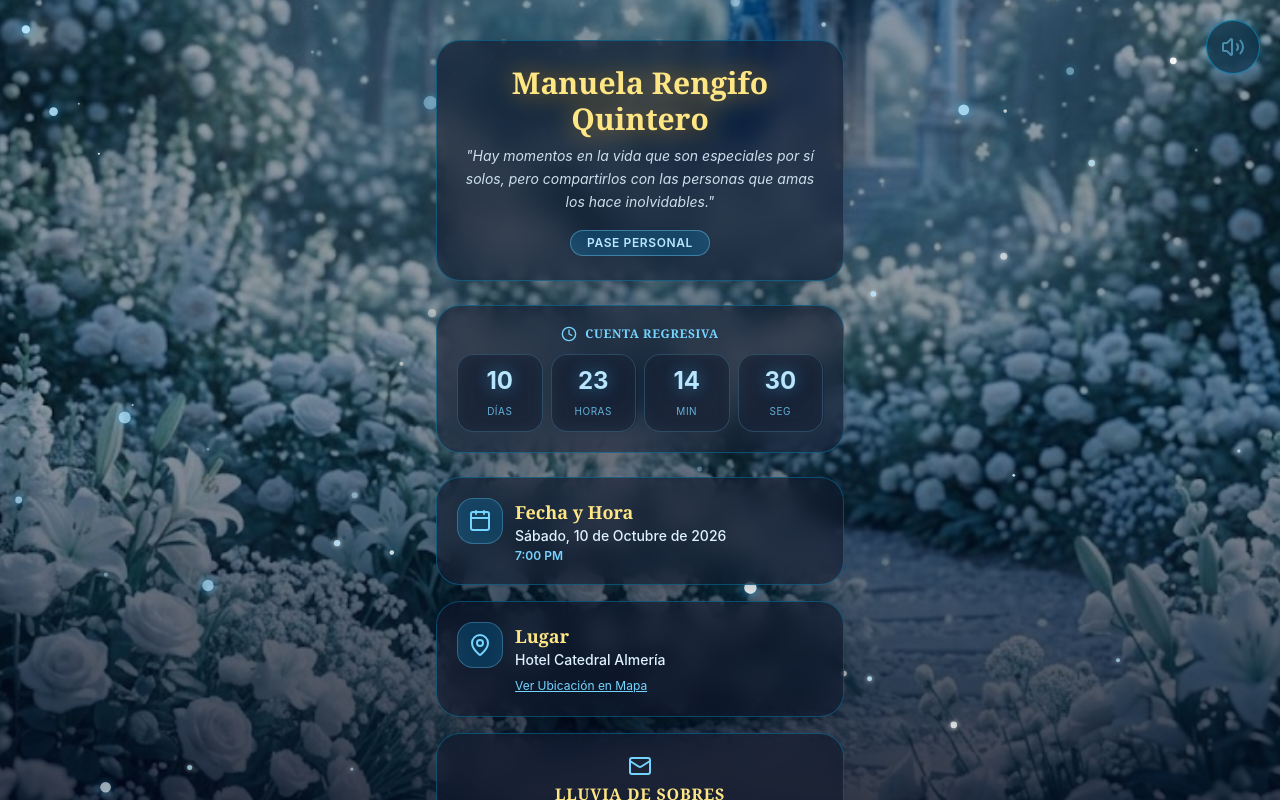
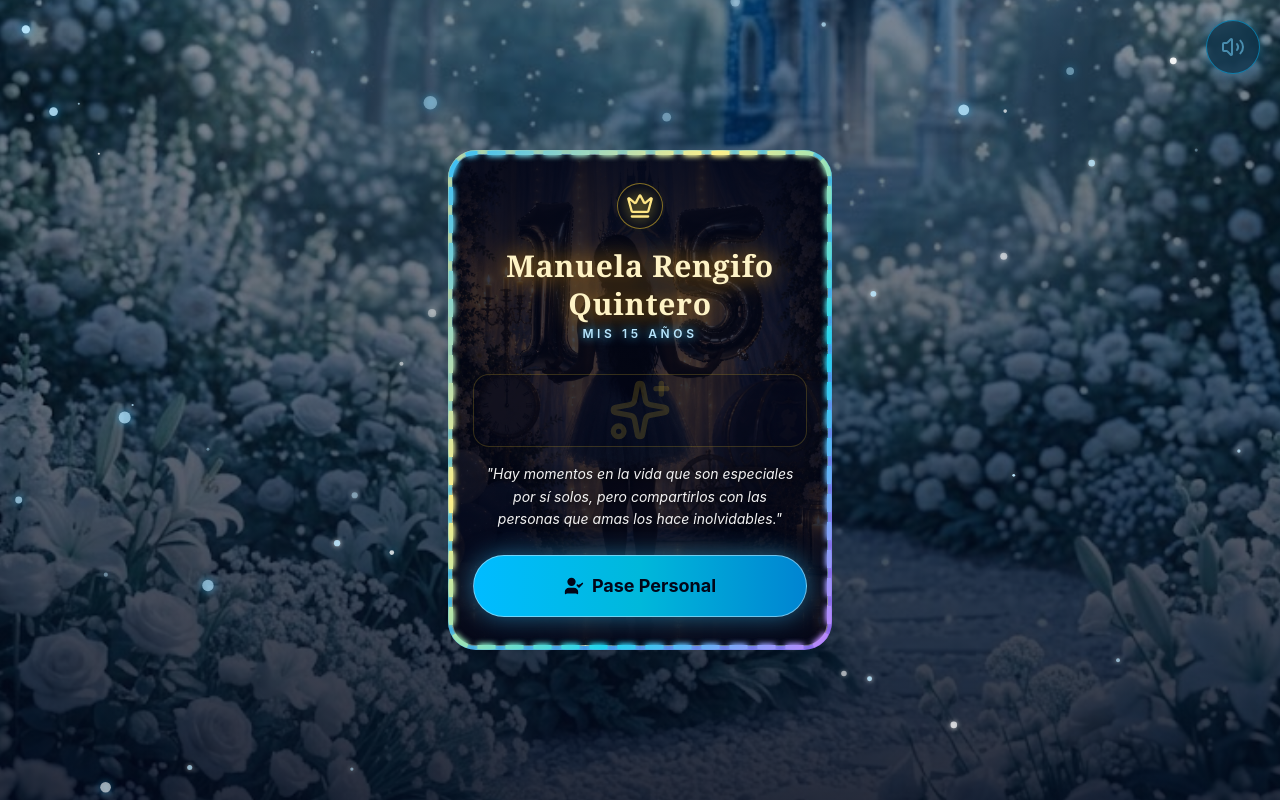
Before and after one commit to Cabexazp/cenicienta, a React (Vite) app: page / in a window 1280 px wide. Both pictures are taken after a click on the button "Abrir Invitación Real". Shown: the top 800 px of the page. Built offline with nearby package versions, Linux system fonts and the light colour scheme.

Commit message:
Guia tamaño y fondos

```diff
--- a/src/App.jsx
+++ b/src/App.jsx
@@ -1,19 +1,93 @@
 import React, { useState, useEffect, useRef } from 'react';
 import { Sparkles, Crown, Calendar, Clock, MapPin, Volume2, VolumeX, Mail, MessageCircle, UserCheck } from 'lucide-react';
+
+// === COMPONENTE ELECTRIC BORDER POTENCIADO CON IMAGEN DE FONDO INTERNA ===
+function ElectricBorder({ children, className = "", backgroundImage = "" }) {
+  return (
+    <div className={`relative group p-[4px] rounded-[28px] overflow-hidden ${className}`}>
+      {/* 1. Resplandor exterior multidireccional */}
+      <div className="absolute inset-[-50%] bg-[conic-gradient(from_0deg,#38bdf8,#fef08a,#38bdf8,#a855f7,#38bdf8)] animate-spin-fast opacity-90 blur-xl z-0" />
+
+      {/* 2. Filtro Eléctrico SVG Animado (Siempre encima del resplandor de fondo) */}
+      <svg className="absolute inset-0 w-full h-full pointer-events-none rounded-[28px] z-30 overflow-visible">
+        <filter id="electric-glow" x="-20%" y="-20%" width="140%" height="140%">
+          <feGaussianBlur stdDeviation="3" result="blur" />
+          <feComponentTransfer in="blur" result="glow">
+            <feFuncA type="linear" slope="2" />
+          </feComponentTransfer>
+          <feMerge>
+            <feMergeNode in="glow" />
+            <feMergeNode in="SourceGraphic" />
+          </feMerge>
+        </filter>
+
+        <rect
+          x="3"
+          y="3"
+          width="calc(100% - 6px)"
+          height="calc(100% - 6px)"
+          rx="24"
+          fill="none"
+          stroke="url(#electric-gradient)"
+          strokeWidth="4"
+          strokeDasharray="18 10"
+          filter="url(#electric-glow)"
+          className="animate-electric-dash"
+        />
+        <defs>
+          <linearGradient id="electric-gradient" x1="0%" y1="0%" x2="100%" y2="100%">
+            <stop offset="0%" stopColor="#38bdf8" />
+            <stop offset="35%" stopColor="#fef08a" />
+            <stop offset="70%" stopColor="#22d3ee" />
+            <stop offset="100%" stopColor="#c084fc" />
+          </linearGradient>
+        </defs>
+      </svg>
+
+      {/* 3. Contenedor Interior Traslúcido con la IMAGEN DE FONDO y Cristal Acrílico */}
+      <div
+        className="relative h-full w-full bg-slate-950/85 rounded-[24px] shadow-[0_0_50px_rgba(56,189,248,0.4)] z-10 border border-sky-300/30 bg-cover bg-center overflow-hidden flex flex-col"
+        style={{ backgroundImage: backgroundImage ? `url(${backgroundImage})` : 'none' }}
+      >
+        {/* Capa de superposición para mejorar legibilidad del texto */}
+        <div className="absolute inset-0 bg-gradient-to-b from-slate-950/90 via-slate-950/70 to-slate-950/95 z-0" />
+
+        {/* Contenido adaptable al alto */}
+        <div className="relative z-10 flex-1 flex flex-col justify-between p-5 text-center">
+            {children}
+        </div>
+      </div>
+
+      <style>{`
+        @keyframes electricDash {
+          0% { stroke-dashoffset: 0; }
+          100% { stroke-dashoffset: 280; }
+        }
+        .animate-electric-dash {
+          animation: electricDash 1.8s linear infinite;
+        }
+        @keyframes spinFast {
+          0% { transform: rotate(0deg); }
+          100% { transform: rotate(360deg); }
+        }
+        .animate-spin-fast {
+          animation: spinFast 4.5s linear infinite;
+        }
+      `}</style>
+    </div>
+  );
+}
 
 // === COMPONENTE DE TEXTO NEÓN DORADO EN ACRÍLICO ===
 function NeonGoldName({ text }) {
   return (
-    <div className="relative inline-block p-3 sm:p-5 my-1 select-none w-full">
-      {/* Base de acrílico transparente con borde brillante */}
+    <div className="relative inline-block p-3 sm:p-5 my-1 select-none w-full z-10">
       <div
         className="absolute inset-0 rounded-3xl bg-amber-200/10 backdrop-blur-[2px] border border-amber-300/30"
         style={{
           boxShadow: '0 0 15px rgba(255, 215, 0, 0.2), inset 0 0 15px rgba(255, 255, 255, 0.2)'
         }}
       />
-
-      {/* Texto de Neón Dorado con resplandor */}
       <h1
         className="relative text-2xl sm:text-4xl md:text-5xl font-normal tracking-wide text-amber-100 break-words leading-tight"
         style={{
@@ -36,12 +110,10 @@ function NeonGoldName({ text }) {
 // === COMPONENTE MASKED HEADING ===
 function MaskedHeading({ text }) {
   return (
-    <div className="relative overflow-hidden inline-block py-1 my-1">
+    <div className="relative overflow-hidden inline-block py-1 my-1 z-10">
       <p
         className="text-base sm:text-lg font-medium tracking-[0.35em] uppercase text-transparent bg-clip-text bg-gradient-to-r from-amber-200 via-yellow-300 to-amber-200 animate-masked-reveal"
-        style={{
-          filter: 'drop-shadow(0 2px 8px rgba(245, 158, 11, 0.6))'
-        }}
+        style={{ filter: 'drop-shadow(0 2px 8px rgba(245, 158, 11, 0.6))' }}
       >
         {text}
       </p>
@@ -63,12 +135,8 @@ function MaskedHeading({ text }) {
           animation: maskedReveal 1.4s cubic-bezier(0.16, 1, 0.3, 1) forwards;
         }
         @keyframes breathing {
-          0%, 100% {
-            transform: scale(1) translateY(0px);
-          }
-          50% {
-            transform: scale(1.04) translateY(-8px);
-          }
+          0%, 100% { transform: scale(1) translateY(0px); }
+          50% { transform: scale(1.04) translateY(-8px); }
         }
         .animate-breath {
           animation: breathing 4.2s ease-in-out infinite;
@@ -79,13 +147,10 @@ function MaskedHeading({ text }) {
 }
 
 export default function App() {
-  const [isOpen, setIsOpen] = useState(false);
+  const [step, setStep] = useState('cover'); // 'cover' -> 'card' -> 'details'
   const [isPlaying, setIsPlaying] = useState(false);
-
-  // Referencia para la etiqueta de audio MP3
   const audioRef = useRef(null);
 
-  // Fecha del evento: 10 de Octubre de 2026
   const eventDate = new Date('2026-10-10T19:00:00');
   const [timeLeft, setTimeLeft] = useState(calculateTimeLeft());
 
@@ -105,7 +170,6 @@ export default function App() {
     return () => clearInterval(timer);
   }, []);
 
-  // Carga automática de la fuente tipográfica
   useEffect(() => {
     const link = document.createElement('link');
     link.href = 'https://fonts.googleapis.com/css2?family=Great+Vibes&display=swap';
@@ -113,7 +177,7 @@ export default function App() {
     document.head.appendChild(link);
   }, []);
 
-  // Canvas de Partículas Mágicas
+  // Partículas Mágicas
   const canvasRef = useRef(null);
   useEffect(() => {
     const canvas = canvasRef.current;
@@ -143,7 +207,6 @@ export default function App() {
 
     const render = () => {
       ctx.clearRect(0, 0, width, height);
-
       particles.forEach((p) => {
         p.y -= p.speedY;
         p.x += p.speedX;
@@ -178,120 +241,154 @@ export default function App() {
     };
   }, []);
 
-  // Función para pausar / encender la música
   const toggleMusic = () => {
     if (audioRef.current) {
       if (isPlaying) {
         audioRef.current.pause();
         setIsPlaying(false);
       } else {
-        audioRef.current.play().then(() => {
-          setIsPlaying(true);
-        }).catch((err) => console.log("Error de audio:", err));
+        audioRef.current.play().then(() => setIsPlaying(true)).catch(() => {});
       }
     }
   };
 
-  const handleOpenInvitation = () => {
-    setIsOpen(true);
+  const handleOpenCard = () => {
+    setStep('card');
     if (audioRef.current && !isPlaying) {
-      audioRef.current.play().then(() => {
-        setIsPlaying(true);
-      }).catch((err) => console.log("Error de audio:", err));
+      audioRef.current.play().then(() => setIsPlaying(true)).catch(() => {});
     }
+  };
+
+  const handleOpenDetails = () => {
+    setStep('details');
   };
 
   const handleWhatsappRsvp = () => {
     const message = encodeURIComponent("¡Hola! Confirmo mi asistencia para los 15 años de Manuela Rengifo Quintero.");
-    window.open(`https://wa.me/641403657?text=${message}`, '_blank');
+    window.open(`https://wa.me/+34641403657?text=${message}`, '_blank');
   };
 
   return (
-    <div className="relative min-h-screen w-full overflow-x-hidden font-sans select-none bg-slate-950">
+    <div className="relative min-h-screen w-full overflow-x-hidden font-sans select-none bg-slate-950 text-white flex flex-col">
 
-      {/* Audio MP3 guardado en public/musica.mp3 */}
+      {/* Música MP3 */}
       <audio ref={audioRef} src="/musica.mp3" loop preload="auto" />
 
-      {/* Fondo de flores de jardín */}
+      {/* Fondo Original Fijo en Todos los Pasos */}
       <div
-        className="fixed inset-0 bg-cover bg-center z-0 transform scale-105"
+        className="fixed inset-0 bg-cover bg-center transition-all duration-1000 z-0 transform scale-105"
         style={{ backgroundImage: `url('/fondo-jardin.jpg')` }}
       >
-        <div className="absolute inset-0 bg-gradient-to-t from-slate-950/80 via-slate-950/40 to-slate-950/40" />
+        <div className="absolute inset-0 bg-gradient-to-t from-slate-950/85 via-slate-950/60 to-slate-950/45" />
       </div>
 
-      {/* Capa de Partículas en Canvas */}
+      {/* Partículas Mágicas */}
       <canvas ref={canvasRef} className="fixed inset-0 pointer-events-none z-10" />
 
-      {/* Botón de Música Flotante Azul Celeste */}
+      {/* Botón de Música */}
       <button
         onClick={toggleMusic}
         className="fixed top-5 right-5 z-50 p-3.5 rounded-full bg-sky-950/60 backdrop-blur-md border border-sky-400/50 shadow-[0_0_15px_rgba(56,189,248,0.3)] text-sky-200 hover:scale-110 active:scale-95 transition-all"
-        aria-label="Música"
       >
         {isPlaying ? <Volume2 className="w-6 h-6 animate-pulse text-sky-300" /> : <VolumeX className="w-6 h-6 text-sky-200/70" />}
       </button>
 
-      {!isOpen ? (
-        /* PORTADA AJUSTADA Y GRANDE PARA CELULAR */
-        <div className="relative z-30 min-h-screen max-w-lg mx-auto flex flex-col justify-between items-center px-4 py-6">
-
-          {/* Corona Superior */}
+      {/* PASO 1: PORTADA */}
+      {step === 'cover' && (
+        <div className="relative z-30 min-h-screen max-w-lg mx-auto flex flex-col justify-between items-center px-4 py-6 flex-grow">
           <div className="pt-2 z-20">
             <div className="p-2.5 rounded-full bg-slate-900/50 backdrop-blur-md border border-amber-300/40 shadow-[0_0_15px_rgba(251,191,36,0.3)] inline-block">
               <Crown className="w-8 h-8 text-amber-200 drop-shadow-[0_0_8px_rgba(253,224,71,0.8)]" />
             </div>
           </div>
 
-          {/* ESTRUCTURA PRINCIPAL */}
           <div className="relative w-full flex-1 flex items-center justify-between my-auto py-2 px-1 z-30">
-
-            {/* Lado Izquierdo: Nombre, Subtítulo y Pase Personal */}
             <div className="w-[55%] flex flex-col justify-center items-start text-left space-y-2 z-30 pl-1">
               <div className="w-full transform scale-105 origin-left">
                 <NeonGoldName text="Manuela Rengifo Quintero" />
               </div>
-
               <div className="pl-1">
                 <MaskedHeading text="Mis 15 Años" />
               </div>
-
-              <div className="inline-flex items-center gap-1.5 px-3.5 py-1.5 rounded-full bg-sky-950/80 border border-sky-400/50 text-sky-200 text-xs font-semibold shadow-[0_0_12px_rgba(56,189,248,0.25)] mt-2">
-                <UserCheck className="w-4 h-4 text-sky-300" />
-                <span>Pase Personal</span>
-              </div>
             </div>
 
-            {/* Lado Derecho: Princesa Flotante (z-40) - Imponente en la Pantalla */}
             <div className="absolute right-[-15%] sm:right-[-10%] top-1/2 -translate-y-1/2 z-40 pointer-events-none flex items-center justify-end">
-  <div className="relative h-[85vh] max-h-[400px] w-auto flex items-center justify-center animate-breath">
-    {/* Resplandor celeste posterior */}
+              <div className="relative h-[85vh] max-h-[450px] w-auto flex items-center justify-center animate-breath">
                 <div className="absolute inset-0 bg-sky-400/25 rounded-full blur-3xl -z-10 scale-90" />
                 <img
                   src="/princesa.png"
                   alt="Princesa"
                   className="h-full w-auto max-w-none object-contain filter drop-shadow-[0_20px_35px_rgba(0,0,0,0.85)] scale-125 origin-bottom"
-      onError={(e) => { e.target.style.display = 'none'; }}
                 />
               </div>
             </div>
-
           </div>
 
-          {/* Botón Abrir Invitación */}
           <button
-            onClick={handleOpenInvitation}
+            onClick={handleOpenCard}
             className="relative z-30 w-full py-4 rounded-full bg-gradient-to-r from-sky-400 via-cyan-500 to-sky-600 text-slate-950 font-bold text-lg shadow-[0_0_25px_rgba(56,189,248,0.5)] border border-sky-200/60 hover:scale-105 active:scale-95 transition-all flex items-center justify-center gap-2 mt-4"
           >
             <Sparkles className="w-5 h-5 fill-slate-950" />
             <span>Abrir Invitación Real</span>
           </button>
         </div>
-      ) : (
-        /* CONTENIDO INTERIOR DE LA INVITACIÓN */
-        <main className="relative z-30 max-w-md mx-auto px-5 py-10 space-y-6 text-center">
+      )}
 
-          <header className="space-y-2 bg-slate-900/60 backdrop-blur-md p-6 rounded-3xl border border-sky-400/30 shadow-2xl">
+      {/* PASO 2: TARJETA FLOTANTE ADAPTABLE AL ALTO CON ELECTRIC BORDER E IMAGEN INTERNA DE FONDO */}
+      {step === 'card' && (
+        <div className="relative z-30 min-h-screen max-w-md mx-auto flex flex-col justify-center items-center px-4 py-8 animate-fade-in flex-grow">
+
+          {/* w-full max-w-sm, y h-[90vh] max-h-[700px] para adaptarse al alto del celular */}
+          <ElectricBorder
+            className="w-full max-w-sm h-[90vh] max-h-[500px] my-auto"
+            backgroundImage="/fondo-quince.jpg"
+          >
+            {/* Contenido adaptable distribuido con flexbox */}
+
+            {/* Cabecera superior (Nombres y Título) */}
+            <div className="pt-2">
+                <div className="p-2 mb-3 inline-block rounded-full bg-slate-950/70 backdrop-blur-md border border-amber-300/50 shadow-lg">
+                    <Crown className="w-7 h-7 text-amber-200 drop-shadow-[0_0_8px_rgba(253,224,71,0.9)]" />
+                </div>
+
+                <h1 className="text-2xl sm:text-3xl font-serif font-bold text-amber-100 drop-shadow-[0_0_12px_rgba(245,158,11,0.9)] tracking-wide mb-1 leading-tight">
+                Manuela Rengifo Quintero
+                </h1>
+
+                <p className="text-sky-200 font-semibold text-xs tracking-[0.3em] uppercase mb-4 drop-shadow-[0_0_5px_#38bdf8]">
+                Mis 15 Años
+                </p>
+            </div>
+
+            {/* Espacio flexible intermedio (puedes añadir aquí una foto de perfil pequeña si quieres o dejarlo vacío para lucir el fondo) */}
+            <div className="flex-1 flex items-center justify-center my-4 overflow-hidden rounded-2xl border border-amber-300/20 bg-slate-950/30">
+                {/* Aquí podría ir un elemento visual extra o simplemente el fondo de los globos luciéndose */}
+                <Sparkles className="w-16 h-16 text-amber-300/30 animate-pulse" />
+            </div>
+
+            {/* Parte inferior (Mensaje y Botón) */}
+            <div className="pb-2">
+                <p className="text-white/95 italic text-xs sm:text-sm leading-relaxed mb-6 px-2 drop-shadow-[0_1px_3px_rgba(0,0,0,0.8)]">
+                "Hay momentos en la vida que son especiales por sí solos, pero compartirlos con las personas que amas los hace inolvidables."
+                </p>
+
+                <button
+                onClick={handleOpenDetails}
+                className="relative z-30 w-full py-4 rounded-full bg-gradient-to-r from-sky-400 via-cyan-500 to-sky-600 text-slate-950 font-bold text-lg shadow-[0_0_25px_rgba(56,189,248,0.5)] border border-sky-200/60 hover:scale-105 active:scale-95 transition-all flex items-center justify-center gap-2 mt-4"
+                >
+                <UserCheck className="w-5 h-5 fill-slate-950" />
+                <span>Pase Personal</span>
+                </button>
+            </div>
+          </ElectricBorder>
+
+        </div>
+      )}
+
+      {/* PASO 3: DETALLES COMPLETOS DEL EVENTO */}
+      {step === 'details' && (
+        <main className="relative z-30 max-w-md mx-auto px-5 py-10 space-y-6 text-center animate-fade-in flex-grow">
+          <header className="space-y-2 bg-slate-900/80 backdrop-blur-md p-6 rounded-3xl border border-sky-400/30 shadow-2xl">
             <h1 className="text-3xl font-serif font-bold text-amber-200 drop-shadow-[0_0_12px_rgba(245,158,11,0.6)]">
               Manuela Rengifo Quintero
             </h1>
@@ -300,13 +397,12 @@ export default function App() {
             </p>
             <div className="pt-2">
               <span className="inline-block px-4 py-1 rounded-full bg-sky-500/20 border border-sky-300/40 text-sky-200 text-xs font-semibold uppercase tracking-wider">
-                Pase Personal
+                Pase Personal Confirmado
               </span>
             </div>
           </header>
 
-          {/* Cuenta Regresiva */}
-          <section className="bg-slate-900/60 backdrop-blur-md border border-sky-400/30 rounded-3xl p-5 shadow-2xl">
+          <section className="bg-slate-900/80 backdrop-blur-md border border-sky-400/30 rounded-3xl p-5 shadow-2xl">
             <div className="flex items-center justify-center gap-2 text-sky-300 font-serif font-semibold mb-3 text-xs tracking-wider uppercase">
               <Clock className="w-4 h-4" />
               <span>Cuenta Regresiva</span>
@@ -318,7 +414,7 @@ export default function App() {
                 { label: 'Min', val: timeLeft.minutes },
                 { label: 'Seg', val: timeLeft.seconds },
               ].map((item, i) => (
-                <div key={i} className="p-2.5 bg-slate-800/50 backdrop-blur-sm rounded-2xl border border-sky-300/20">
+                <div key={i} className="p-2.5 bg-slate-800/60 backdrop-blur-sm rounded-2xl border border-sky-300/20">
                   <span className="block text-2xl font-bold text-sky-200 drop-shadow-[0_0_8px_rgba(56,189,248,0.5)]">{item.val}</span>
                   <span className="text-[10px] text-sky-300/80 uppercase tracking-wider">{item.label}</span>
                 </div>
@@ -326,9 +422,8 @@ export default function App() {
             </div>
           </section>
 
-          {/* Detalles del Evento */}
           <section className="space-y-4 text-left">
-            <div className="bg-slate-900/60 backdrop-blur-md border border-sky-400/30 rounded-3xl p-5 shadow-xl">
+            <div className="bg-slate-900/80 backdrop-blur-md border border-sky-400/30 rounded-3xl p-5 shadow-xl">
               <div className="flex items-start gap-3">
                 <div className="p-2.5 rounded-2xl bg-sky-500/20 text-sky-300 border border-sky-300/30">
                   <Calendar className="w-6 h-6" />
@@ -341,7 +436,7 @@ export default function App() {
               </div>
             </div>
 
-            <div className="bg-slate-900/60 backdrop-blur-md border border-sky-400/30 rounded-3xl p-5 shadow-xl">
+            <div className="bg-slate-900/80 backdrop-blur-md border border-sky-400/30 rounded-3xl p-5 shadow-xl">
               <div className="flex items-start gap-3">
                 <div className="p-2.5 rounded-2xl bg-sky-500/20 text-sky-300 border border-sky-300/30">
                   <MapPin className="w-6 h-6" />
@@ -361,8 +456,7 @@ export default function App() {
               </div>
             </div>
 
-            {/* Lluvia de Sobres */}
-            <div className="bg-slate-900/60 backdrop-blur-md border border-sky-400/30 rounded-3xl p-5 shadow-xl text-center">
+            <div className="bg-slate-900/80 backdrop-blur-md border border-sky-400/30 rounded-3xl p-5 shadow-xl text-center">
               <Mail className="w-6 h-6 text-sky-300 mx-auto mb-1" />
               <h2 className="text-base font-serif font-bold text-amber-200 uppercase tracking-wider">Lluvia de Sobres</h2>
               <p className="text-xs text-sky-100/80 mt-1">
@@ -371,7 +465,6 @@ export default function App() {
             </div>
           </section>
 
-          {/* Confirmar por WhatsApp */}
           <button
             onClick={handleWhatsappRsvp}
             className="w-full py-4 rounded-full bg-gradient-to-r from-sky-400 via-cyan-500 to-sky-600 text-slate-950 font-bold text-base shadow-[0_0_25px_rgba(56,189,248,0.4)] border border-sky-200/50 hover:scale-105 active:scale-95 transition-all flex items-center justify-center gap-2"
@@ -379,11 +472,6 @@ export default function App() {
             <MessageCircle className="w-5 h-5 fill-slate-950" />
             <span>Confirmar por WhatsApp</span>
           </button>
-
-          <p className="text-xs text-sky-200/70">
-            Por favor confirmar asistencia antes del 8 de Octubre
-          </p>
-
         </main>
       )}
     </div>
```
Also changed, not shown: public/fondo-quince.jpeg (added), public/fondo-quince.jpg (added). Lines whose indentation alone changed are shown as unchanged.
